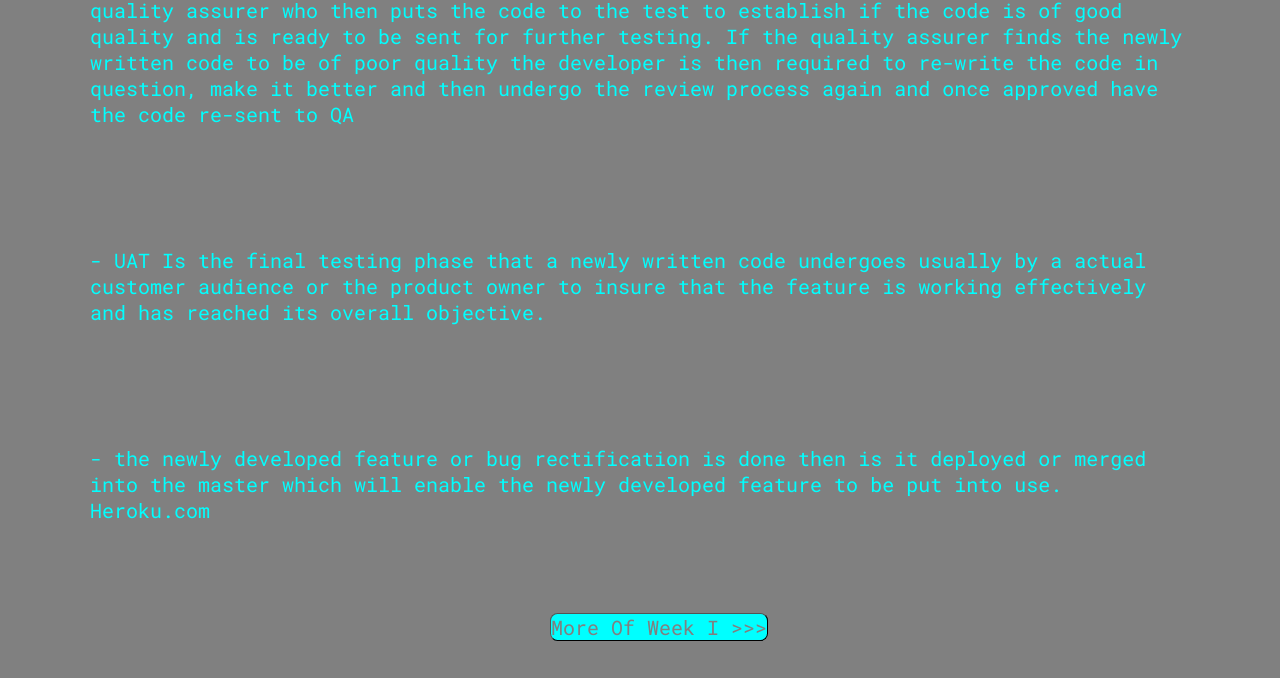
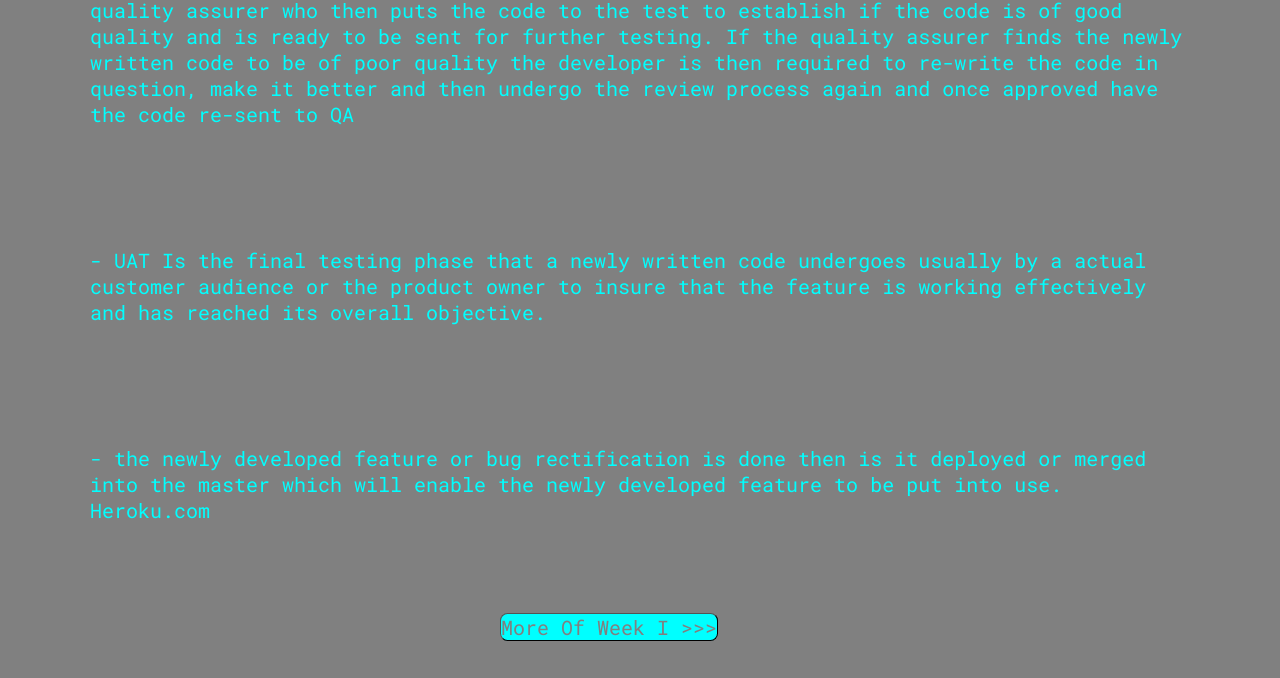
Before and after one commit to JasonKhambule/wrapup, a plain HTML site: page week1/part1.html in a window 1280 px wide. Shown: the part 3125-3803 px from the top of the page. Drawn offline with Linux system fonts and the light colour scheme; files that its build step writes are made by us from their sources.

Commit message:
Update stylesheet.css

```diff
--- a/stylesheet.css
+++ b/stylesheet.css
@@ -122,7 +122,7 @@ button {
     background: cyan;
     cursor: pointer;
     display: flex;
-    margin-left: 27.5em;
+    margin-left: 25em;
     border-radius: 7.5px;
     text-align: center;
 }
```
